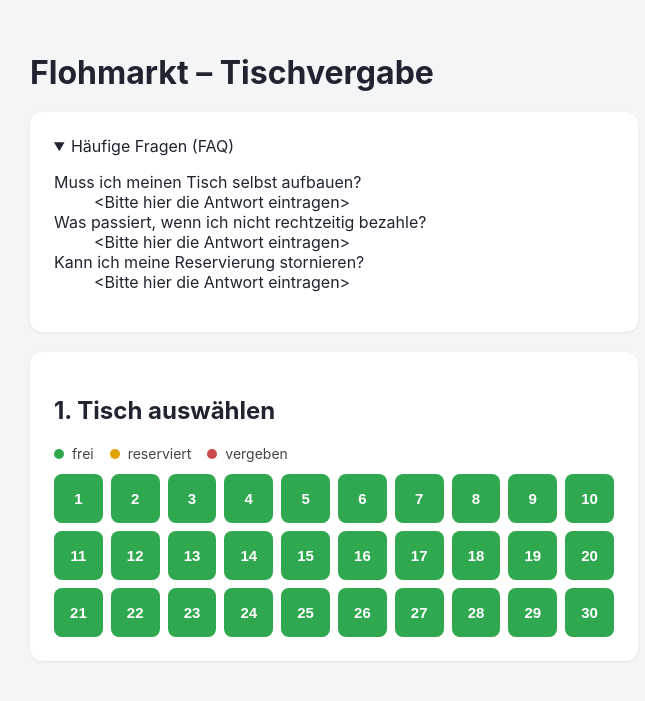
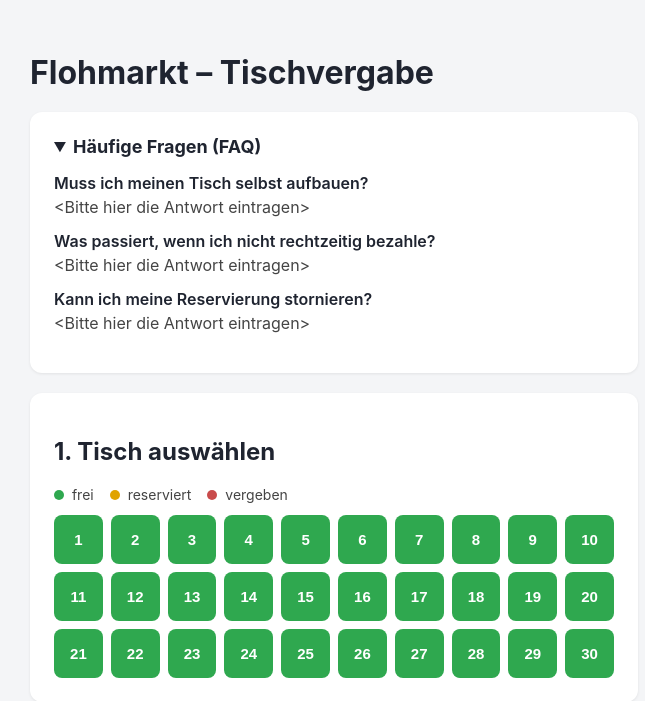
Before and after one commit to drag0n141/flohmarkt, a Flask app: page / in a window 1280 px wide, after a click on "Häufige Fragen (FAQ)". Shown: the top 701 px of the page, without its empty margins (306-951 px from the left). Run offline with Flask 3, Linux system fonts and the light colour scheme; data comes from the database, SQL or seed files in the repository; data that the repository does not hold is empty.

Commit message:
Add FAQ styling (details/summary block, question/answer list)

```diff
--- a/static/style.css
+++ b/static/style.css
@@ -17,6 +17,18 @@ h1 { margin-bottom: 4px; }
      separate lines) without needing to render this as HTML. */
   white-space: pre-line;
 }
+
+/* FAQ: <details>/<summary> gives a native, JS-free collapsible section. */
+.faq-block summary {
+  cursor: pointer;
+  font-weight: 700;
+  font-size: 18px;
+  outline: none;
+}
+.faq-block[open] summary { margin-bottom: 12px; }
+.faq-list dt { font-weight: 600; margin-top: 14px; }
+.faq-list dt:first-child { margin-top: 0; }
+.faq-list dd { margin: 4px 0 0; color: #444; white-space: pre-line; }
 
 .card {
   background: #fff;
```
